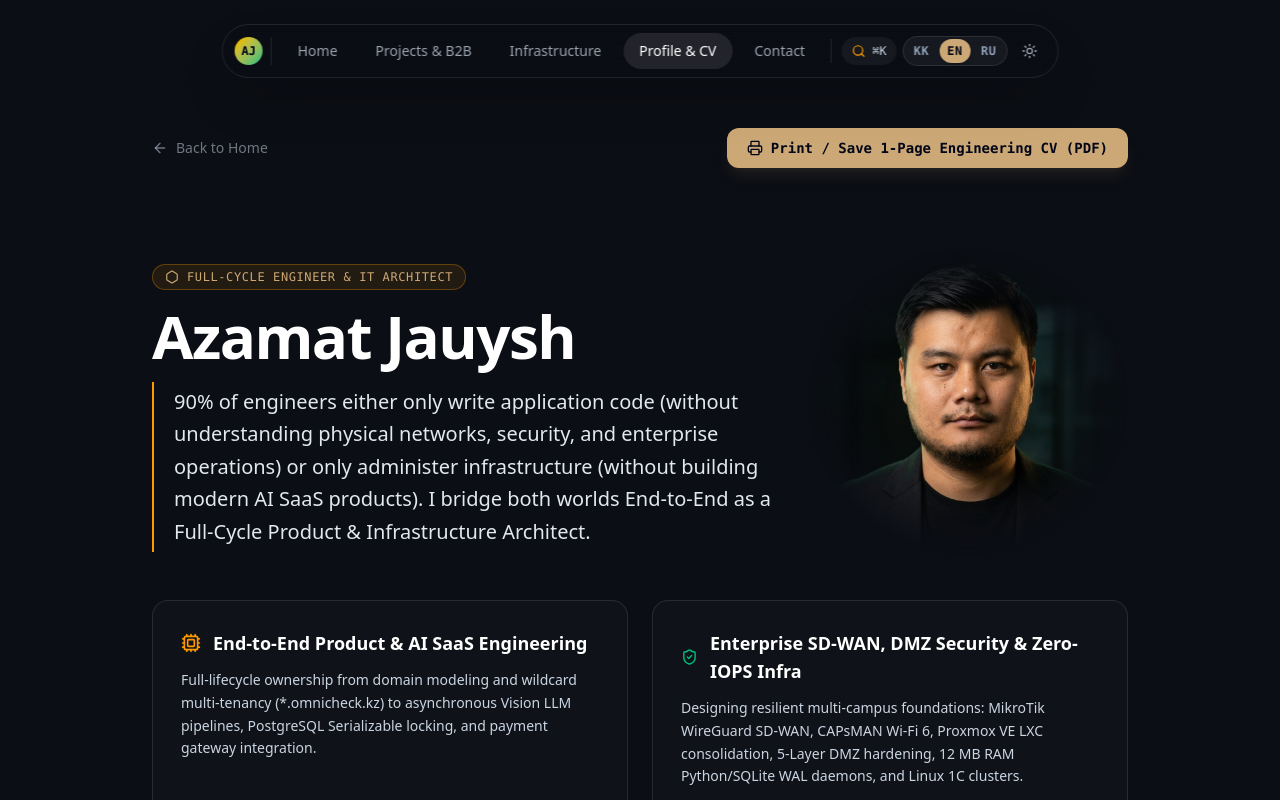
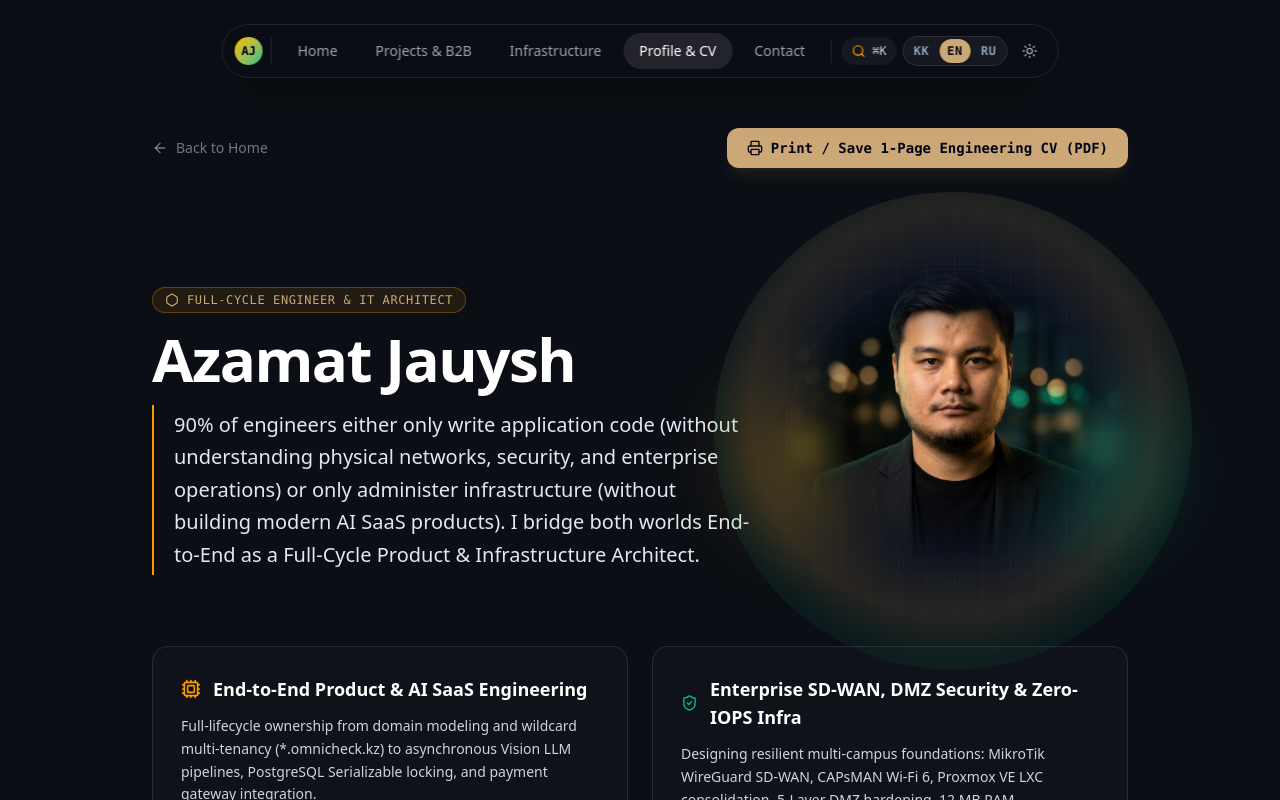
Before and after one commit to Jauysh/portfolio-website, a Next.js app: page /en/about in a window 1280 px wide. Shown: the top 800 px of the page. Built offline with nearby package versions, Linux system fonts and the light colour scheme; no server answers.

Commit message:
feat(ui): add custom AJ favicon (icon.tsx/apple-icon.tsx) and ExecutivePortrait with extended bokeh/grid environment

```diff
--- a/src/app/[locale]/about/page.tsx
+++ b/src/app/[locale]/about/page.tsx
@@ -13,6 +13,7 @@ import {
 } from "lucide-react";
 import { Link } from "@/i18n/routing";
 import { useLocale } from "next-intl";
+import ExecutivePortrait from "@/components/ExecutivePortrait";
 
 export default function AboutPage() {
   const locale = useLocale();
@@ -112,25 +113,8 @@ export default function AboutPage() {
               </p>
             </div>
 
-            <div className="relative flex items-center justify-center shrink-0 mx-auto md:mx-0 select-none pointer-events-none">
-              <div className="absolute -inset-4 bg-[radial-gradient(circle_at_50%_45%,rgba(204,168,118,0.16),rgba(16,185,129,0.08)_45%,transparent_70%)] blur-2xl -z-10" />
-              <div
-                className="relative w-64 h-64 sm:w-72 sm:h-72 md:w-80 md:h-80 overflow-hidden"
-                style={{
-                  WebkitMaskImage:
-                    "radial-gradient(closest-side at 50% 48%, #000 54%, rgba(0,0,0,0.45) 78%, transparent 100%)",
-                  maskImage:
-                    "radial-gradient(closest-side at 50% 48%, #000 54%, rgba(0,0,0,0.45) 78%, transparent 100%)",
-                }}
-              >
-                <img
-                  src="/avatar.jpg?v=2"
-                  alt="Azamat Jauysh"
-                  width={500}
-                  height={500}
-                  className="w-full h-full object-cover object-top"
-                />
-              </div>
+            <div className="relative flex items-center justify-center shrink-0 mx-auto md:mx-0 py-2">
+              <ExecutivePortrait alt="Azamat Jauysh" size="about" />
             </div>
           </div>
 
--- a/src/app/[locale]/page.tsx
+++ b/src/app/[locale]/page.tsx
@@ -28,6 +28,7 @@ import {
 import { FEATURED_PROJECTS, ALL_PROJECTS } from "@/data/projectsData";
 import { pickLocale } from "@/data/types";
 import ArchitectureBenchmarks from "@/components/ArchitectureBenchmarks";
+import ExecutivePortrait from "@/components/ExecutivePortrait";
 
 export default function Home() {
   const locale = useLocale();
@@ -214,28 +215,12 @@ export default function Home() {
                 </div>
               </div>
 
-              {/* Right Column: Frameless Portrait Blended into Background */}
-              <div className="relative flex items-center justify-center lg:justify-end order-1 lg:order-2 select-none pointer-events-none">
-                {/* Subtle Ambient Aura Behind Subject */}
-                <div className="absolute -inset-6 bg-[radial-gradient(circle_at_50%_45%,rgba(204,168,118,0.18),rgba(16,185,129,0.08)_45%,transparent_72%)] blur-2xl -z-10" />
-
-                <div
-                  className="relative w-72 h-72 sm:w-88 sm:h-88 lg:w-[430px] lg:h-[430px] overflow-hidden"
-                  style={{
-                    WebkitMaskImage:
-                      "radial-gradient(closest-side at 50% 48%, #000 54%, rgba(0,0,0,0.45) 78%, transparent 100%)",
-                    maskImage:
-                      "radial-gradient(closest-side at 50% 48%, #000 54%, rgba(0,0,0,0.45) 78%, transparent 100%)",
-                  }}
-                >
-                  <img
-                    src="/avatar.jpg?v=2"
-                    alt={pickLocale(HERO_CONTENT.name, locale)}
-                    width={600}
-                    height={600}
-                    className="w-full h-full object-cover object-top brightness-[1.02] contrast-[1.04]"
-                  />
-                </div>
+              {/* Right Column: Frameless Portrait with Extended Environment */}
+              <div className="relative flex items-center justify-center lg:justify-end order-1 lg:order-2 py-4">
+                <ExecutivePortrait
+                  alt={pickLocale(HERO_CONTENT.name, locale)}
+                  size="hero"
+                />
               </div>
             </div>
 
--- /dev/null
+++ b/src/app/apple-icon.tsx
@@ -0,0 +1,36 @@
+import { ImageResponse } from "next/og";
+
+export const size = { width: 180, height: 180 };
+export const contentType = "image/png";
+
+export default function AppleIcon() {
+  return new ImageResponse(
+    (
+      <div
+        style={{
+          width: "100%",
+          height: "100%",
+          display: "flex",
+          alignItems: "center",
+          justifyContent: "center",
+          borderRadius: "40px",
+          background: "linear-gradient(135deg, #0B0E14 0%, #1d1b4b 100%)",
+          border: "6px solid #cca876",
+          fontFamily: "sans-serif",
+        }}
+      >
+        <span
+          style={{
+            fontSize: "82px",
+            fontWeight: 900,
+            letterSpacing: "-0.04em",
+            color: "#cca876",
+          }}
+        >
+          AJ
+        </span>
+      </div>
+    ),
+    { ...size }
+  );
+}
--- /dev/null
+++ b/src/app/icon.tsx
@@ -0,0 +1,37 @@
+import { ImageResponse } from "next/og";
+
+export const size = { width: 64, height: 64 };
+export const contentType = "image/png";
+
+export default function Icon() {
+  return new ImageResponse(
+    (
+      <div
+        style={{
+          width: "100%",
+          height: "100%",
+          display: "flex",
+          alignItems: "center",
+          justifyContent: "center",
+          borderRadius: "16px",
+          background: "linear-gradient(135deg, #0B0E14 0%, #1d1b4b 100%)",
+          border: "3px solid #cca876",
+          boxShadow: "inset 0 0 12px rgba(16, 185, 129, 0.35)",
+          fontFamily: "sans-serif",
+        }}
+      >
+        <span
+          style={{
+            fontSize: "28px",
+            fontWeight: 900,
+            letterSpacing: "-0.04em",
+            color: "#cca876",
+          }}
+        >
+          AJ
+        </span>
+      </div>
+    ),
+    { ...size }
+  );
+}
--- /dev/null
+++ b/src/components/ExecutivePortrait.tsx
@@ -0,0 +1,76 @@
+"use client";
+
+export default function ExecutivePortrait({
+  alt,
+  size = "hero",
+}: {
+  alt: string;
+  size?: "hero" | "about";
+}) {
+  const dimensions =
+    size === "hero"
+      ? "w-[310px] h-[310px] sm:w-[390px] sm:h-[390px] lg:w-[460px] lg:h-[460px]"
+      : "w-[260px] h-[260px] sm:w-[310px] sm:h-[310px] md:w-[350px] md:h-[350px]";
+
+  return (
+    <div
+      className={`relative flex items-center justify-center select-none pointer-events-none ${dimensions}`}
+    >
+      {/* 1. Outer Environment Extension: Architectural Grid & Horizon Glow */}
+      <div
+        className="absolute -inset-12 sm:-inset-16 rounded-full opacity-90 dark:opacity-100 transition-opacity duration-500"
+        style={{
+          background:
+            "radial-gradient(circle at 50% 46%, rgba(11, 14, 20, 0.92) 0%, rgba(15, 23, 42, 0.65) 38%, rgba(204, 168, 118, 0.14) 58%, rgba(16, 185, 129, 0.08) 70%, transparent 86%)",
+        }}
+      />
+
+      {/* 2. Subtle Architectural Coordinate Grid Blending Outward */}
+      <div
+        className="absolute -inset-8 sm:-inset-12 bg-[linear-gradient(to_right,rgba(204,168,118,0.09)_1px,transparent_1px),linear-gradient(to_bottom,rgba(16,185,129,0.08)_1px,transparent_1px)] bg-[size:28px_28px]"
+        style={{
+          WebkitMaskImage:
+            "radial-gradient(circle at 50% 48%, transparent 25%, rgba(0,0,0,0.55) 48%, transparent 76%)",
+          maskImage:
+            "radial-gradient(circle at 50% 48%, transparent 25%, rgba(0,0,0,0.55) 48%, transparent 76%)",
+        }}
+      />
+
+      {/* 3. Extended Bokeh Orbs (Continuing the Photo's Left Amber & Right Emerald Lights into the Page) */}
+      <div className="absolute top-[38%] -left-6 sm:-left-10 w-28 h-28 sm:w-36 sm:h-36 rounded-full bg-amber-400/25 dark:bg-amber-400/20 blur-2xl" />
+      <div className="absolute top-[48%] left-4 w-10 h-10 rounded-full bg-amber-300/30 dark:bg-amber-300/25 blur-md" />
+      <div className="absolute top-[40%] -right-6 sm:-right-10 w-28 h-28 sm:w-36 sm:h-36 rounded-full bg-emerald-400/25 dark:bg-emerald-400/20 blur-2xl" />
+      <div className="absolute top-[46%] right-3 w-12 h-12 rounded-full bg-emerald-300/30 dark:bg-emerald-300/25 blur-md" />
+
+      {/* 4. Subtle Orbital Tech Ring */}
+      <div
+        className="absolute inset-2 sm:inset-3 rounded-full border border-amber-500/15 dark:border-white/10"
+        style={{
+          WebkitMaskImage:
+            "linear-gradient(135deg, rgba(0,0,0,0.7) 0%, transparent 45%, transparent 60%, rgba(0,0,0,0.6) 100%)",
+          maskImage:
+            "linear-gradient(135deg, rgba(0,0,0,0.7) 0%, transparent 45%, transparent 60%, rgba(0,0,0,0.6) 100%)",
+        }}
+      />
+
+      {/* 5. Core Portrait with Multi-Stop Radial + Bottom Atmospheric Dissolve */}
+      <div
+        className="relative w-full h-full overflow-hidden"
+        style={{
+          WebkitMaskImage:
+            "radial-gradient(closest-side at 50% 46%, #000 46%, rgba(0,0,0,0.82) 62%, rgba(0,0,0,0.38) 78%, rgba(0,0,0,0.08) 91%, transparent 100%)",
+          maskImage:
+            "radial-gradient(closest-side at 50% 46%, #000 46%, rgba(0,0,0,0.82) 62%, rgba(0,0,0,0.38) 78%, rgba(0,0,0,0.08) 91%, transparent 100%)",
+        }}
+      >
+        <img
+          src="/avatar.jpg?v=3"
+          alt={alt}
+          width={640}
+          height={640}
+          className="w-full h-full object-cover object-center brightness-[1.03] contrast-[1.04]"
+        />
+      </div>
+    </div>
+  );
+}
```
Also changed, not shown: public/avatar.jpg.
